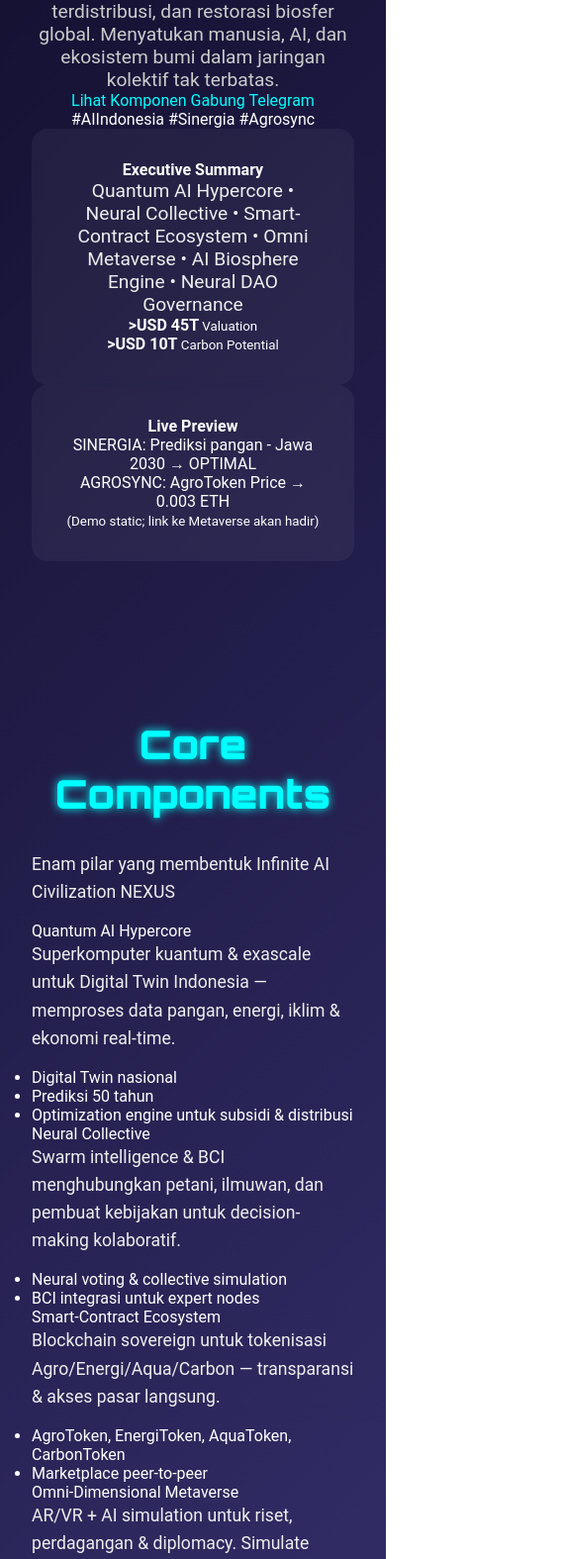
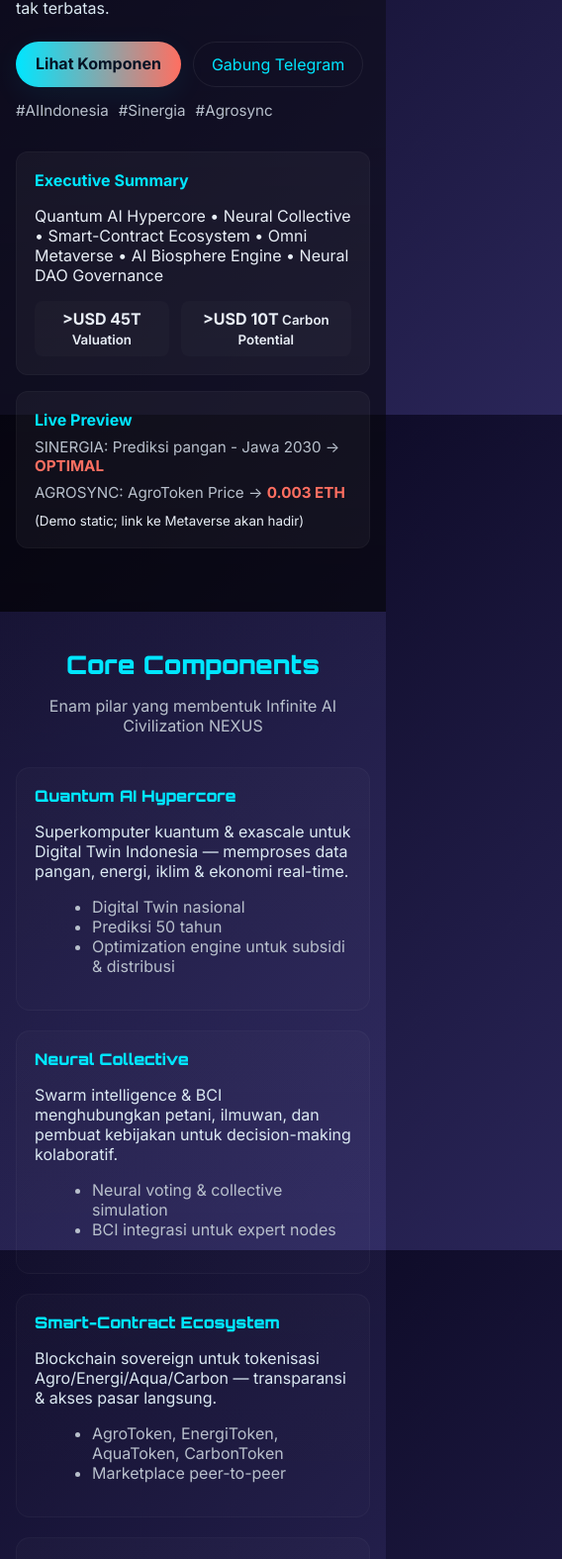
Before and after one commit to RRCORP-hub/-Infinite-AI-Civilization-NEXUS, a plain HTML site: page index.html in a window 390 px wide. Shown: the part 425-2000 px from the top of the page at 99% size, 568 px wide, since content can reach past the window. Drawn offline with Linux system fonts and the light colour scheme; files that its build step writes are made by us from their sources; a script that the page names is missing.

Commit message:
Update style.css
Signed-off-by: RRCORP-hub <pt.rrmajubersama@gmail.com>

```diff
--- a/style.css
+++ b/style.css
@@ -1,48 +1,108 @@
+/* -------------------------
+   RR.CORP NEXUS - Style
+   ------------------------- */
+:root{
+  --bg-1:#0f0c29;
+  --bg-2:#302b63;
+  --accent:#00e6ff;
+  --accent-2:#ff6f61;
+  --muted: #b8c0cc;
+  --glass: rgba(255,255,255,0.04);
+  --radius: 14px;
+}
+
 /* Reset */
-*{margin:0;padding:0;box-sizing:border-box;}
-html{scroll-behavior:smooth;}
+*{box-sizing:border-box;}
+html,body{height:100%;}
 body{
-  font-family:'Roboto', sans-serif;
-  color:#fff;
-  background:linear-gradient(135deg,#0f0c29,#302b63,#24243e);
-  overflow-x:hidden;
+  margin:0;
+  font-family:Inter, system-ui, -apple-system, "Segoe UI", Roboto, "Helvetica Neue", Arial;
+  background: linear-gradient(135deg,var(--bg-1),var(--bg-2));
+  color:#e8eef6;
+  -webkit-font-smoothing:antialiased;
+  -moz-osx-font-smoothing:grayscale;
 }
-a{text-decoration:none;color:#00ffff;transition:0.3s;}
-a:hover{color:#ff6f61;}
-h1,h2,h3{font-family:'Orbitron',sans-serif;}
-.highlight{color:#ff6f61;font-weight:bold;}
 
-/* Header */
-header{text-align:center;padding:6rem 2rem 4rem 2rem;position:relative;overflow:hidden;}
-header h1{font-size:3rem;color:#00ffff;margin-bottom:1rem;text-shadow:0 0 15px #00ffff;}
-header p{font-size:1.2rem;color:#ccc;}
+/* container */
+.container{max-width:1200px;margin:0 auto;padding:2rem;}
 
-/* Fade-in */
-.fade-in{opacity:0;transform:translateY(50px);transition:all 1s ease-out;}
-.fade-in.show{opacity:1;transform:translateY(0);}
+/* NAV */
+.nav{
+  display:flex;justify-content:space-between;align-items:center;padding:1rem 2rem;
+  position:sticky;top:0;z-index:60;background:linear-gradient(180deg, rgba(0,0,0,0.25), transparent);
+  backdrop-filter: blur(6px);
+}
+.logo{height:44px;width:auto;filter: drop-shadow(0 4px 12px rgba(0,0,0,0.6));}
+.brand{font-family: 'Orbitron', sans-serif;margin-left:12px;color:var(--accent);font-weight:700;}
+.nav-left{display:flex;align-items:center}
+.nav-right a{margin-left:18px;color:var(--muted);text-decoration:none}
+.nav-right a.btn-ghost{padding:8px 14px;border:1px solid rgba(255,255,255,0.06);border-radius:10px}
+.nav-right a:hover{color:var(--accent)}
 
-/* Sections */
-section{padding:6rem 2rem;position:relative;}
-section h2{font-size:2.5rem;color:#00ffff;margin-bottom:2rem;text-align:center;text-shadow:0 0 10px #00ffff;}
-section p{font-size:1.1rem;color:#eee;margin-bottom:1rem;line-height:1.6;max-width:900px;margin-left:auto;margin-right:auto;}
+/* HERO */
+.hero{min-height:70vh;display:flex;align-items:center;padding:3rem 0;position:relative;background-size:cover;background-position:center}
+.hero-overlay{position:absolute;inset:0;background:linear-gradient(180deg, rgba(0,0,0,0.45), rgba(0,0,0,0.65));mix-blend-mode:multiply}
+.hero-inner{display:flex;gap:2rem;align-items:flex-start;position:relative;z-index:2}
+.hero-left{flex:1;max-width:640px}
+.glow{font-family: 'Orbitron', sans-serif;font-size:2.1rem;color:var(--accent);text-shadow:0 0 18px rgba(0,230,255,0.15)}
+.lead{color:var(--muted);margin-top:8px}
+.desc{margin-top:18px;color:#dbe9f2;line-height:1.6}
+.hero-cta{margin-top:20px;display:flex;gap:12px}
+.btn-primary{background:linear-gradient(90deg,var(--accent),var(--accent-2));padding:12px 20px;border-radius:999px;color:#041224;font-weight:700;text-decoration:none;box-shadow:0 8px 30px rgba(0,230,255,0.07)}
+.btn-outline{border:1px solid rgba(255,255,255,0.07);padding:12px 18px;border-radius:999px;color:var(--accent);text-decoration:none}
 
-/* Grid Cards */
-.grid{display:grid;grid-template-columns:repeat(auto-fit,minmax(300px,1fr));gap:2rem;margin-top:3rem;}
-.card{background:rgba(255,255,255,0.05);padding:2rem;border-radius:1rem;backdrop-filter:blur(5px);transition:0.5s;position:relative;overflow:hidden;}
-.card::before{content:'';position:absolute;top:0;left:0;width:100%;height:100%;background:linear-gradient(135deg,#00ffff,#ff6f61);opacity:0.1;transform:scale(0);transition:0.5s;}
-.card:hover::before{transform:scale(1);}
-.card:hover{transform:translateY(-10px);box-shadow:0 0 25px #00ffff;}
-.card h3{color:#00ffff;margin-bottom:1rem;font-size:1.5rem;}
-.card p{color:#eee;}
+.hero-hashtags{margin-top:14px;color:var(--muted);display:flex;gap:10px;flex-wrap:wrap;font-size:0.95rem}
 
-/* Parallax */
-.parallax{background-attachment:fixed;background-size:cover;background-position:center;min-height:50vh;display:flex;align-items:center;justify-content:center;text-align:center;color:#00ffff;font-size:3rem;text-shadow:0 0 15px #00ffff;background-image:url('https://images.unsplash.com/photo-1581091012184-49c5b3e5809f?auto=format&fit=crop&w=1950&q=80');}
+/* Hero right widgets */
+.hero-right{width:360px;display:flex;flex-direction:column;gap:16px}
+.widget{background:var(--glass);padding:18px;border-radius:12px;border:1px solid rgba(255,255,255,0.03)}
+.widget h4{margin:0 0 8px 0;color:var(--accent)}
+.mini-stats{display:flex;gap:12px;margin-top:10px}
+.mini-stats div{background:rgba(255,255,255,0.02);padding:8px;border-radius:8px;text-align:center;font-weight:600}
+.live-preview .preview-line{font-size:0.95rem;margin-bottom:8px;color:var(--muted)}
+.accent{color:var(--accent-2);font-weight:700}
 
-/* CTA */
-.cta{display:inline-block;padding:0.8rem 2rem;margin-top:1rem;border:2px solid #00ffff;border-radius:50px;color:#00ffff;font-weight:bold;transition:0.3s;}
-.cta:hover{background:#00ffff;color:#0f0c29;box-shadow:0 0 20px #00ffff;}
+/* Section titles */
+.section{padding:4rem 2rem}
+.section--dark{background:linear-gradient(180deg, rgba(255,255,255,0.01), transparent)}
+.section--alt{background:linear-gradient(180deg, rgba(255,255,255,0.01), rgba(255,255,255,0.02))}
 
-/* Footer */
-footer{text-align:center;padding:3rem 2rem;background:rgba(0,0,0,0.5);border-top:1px solid #00ffff;}
-footer a{margin:0 0.5rem;font-weight:bold;}
-footer p{margin-top:1rem;color:#ccc;font-size:0.9rem;}
+.section-title{text-align:center;font-family:'Orbitron',sans-serif;color:var(--accent);font-size:1.6rem;margin-bottom:8px}
+.section-sub{text-align:center;color:var(--muted);margin-bottom:2rem}
+
+/* CARDS GRID */
+.cards-grid{display:grid;grid-template-columns:repeat(2,1fr);gap:20px}
+.card-lg{background:linear-gradient(180deg, rgba(255,255,255,0.02), rgba(255,255,255,0.01));padding:18px;border-radius:14px;border:1px solid rgba(255,255,255,0.03)}
+.card-head{font-weight:700;color:var(--accent);font-family:'Orbitron',sans-serif;margin-bottom:10px}
+.card-body p{color:#dbe9f2;margin-bottom:10px}
+.card-body ul{color:var(--muted);margin-left:18px}
+
+/* Roadmap */
+.roadmap-grid{display:grid;grid-template-columns:repeat(auto-fit,minmax(240px,1fr));gap:18px;margin-top:18px}
+.rm-card{background:rgba(255,255,255,0.03);padding:14px;border-radius:12px;border:1px solid rgba(255,255,255,0.02)}
+.kpi-row{display:flex;gap:24px;justify-content:space-around;margin-top:20px}
+.kpi{background:rgba(255,255,255,0.02);padding:14px;border-radius:10px;text-align:center;min-width:120px}
+
+/* VISUALS */
+.viz-grid{display:grid;grid-template-columns:repeat(auto-fit,minmax(240px,1fr));gap:16px;margin-top:18px}
+.viz-card{background:rgba(255,255,255,0.02);padding:14px;border-radius:12px}
+
+/* social hub */
+.social-hub{display:flex;flex-wrap:wrap;gap:10px;margin-top:22px}
+.social{padding:10px 14px;border-radius:10px;background:rgba(255,255,255,0.02);text-decoration:none;color:var(--muted)}
+.social.primary{background:linear-gradient(90deg,var(--accent),var(--accent-2));color:#041224;font-weight:700}
+
+/* footer */
+.footer{padding:2rem 0;border-top:1px solid rgba(255,255,255,0.03);margin-top:40px}
+.footer-inner{display:flex;justify-content:space-between;align-items:center}
+.logo-foot{height:36px}
+
+/* responsive */
+@media (max-width:900px){
+  .cards-grid{grid-template-columns:1fr}
+  .hero-inner{flex-direction:column}
+  .hero-right{width:100%}
+  .nav-right{display:none}
+  .nav{padding:12px}
+  .container{padding:1rem}
+}
```
